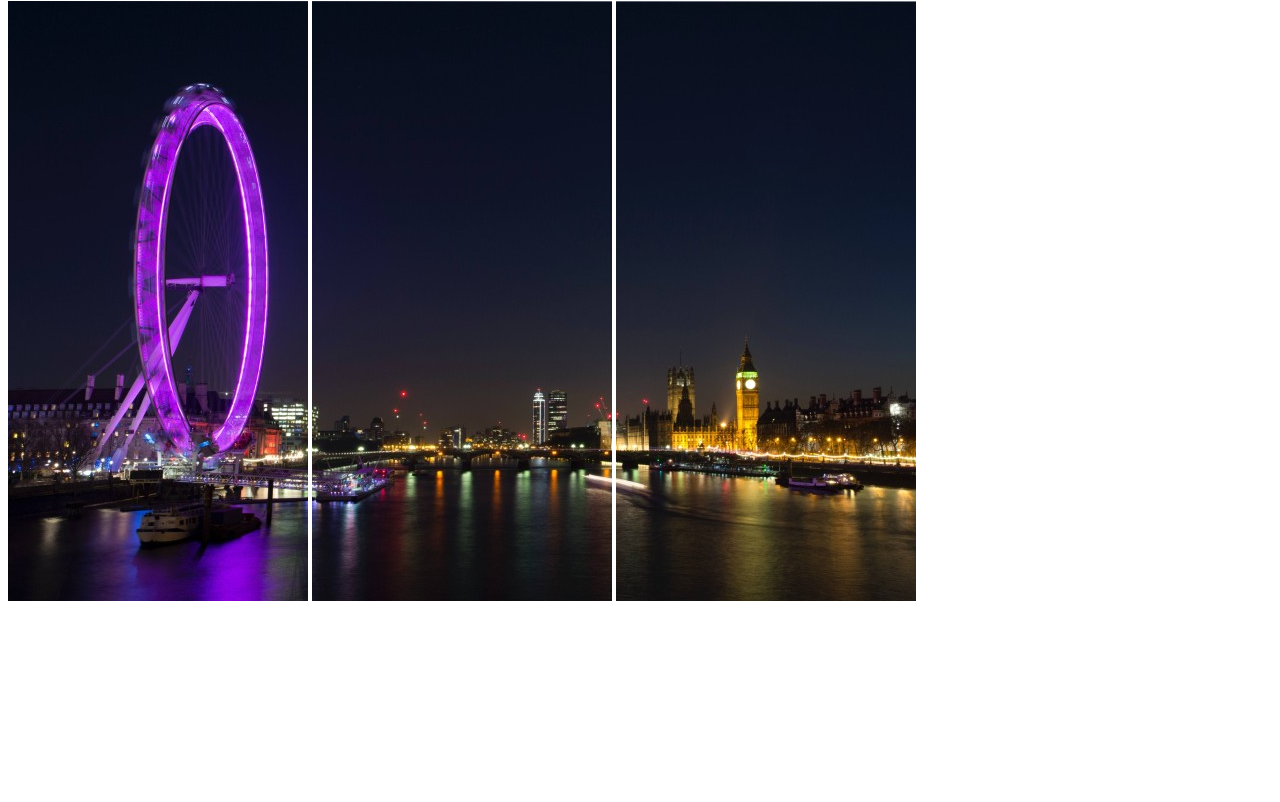
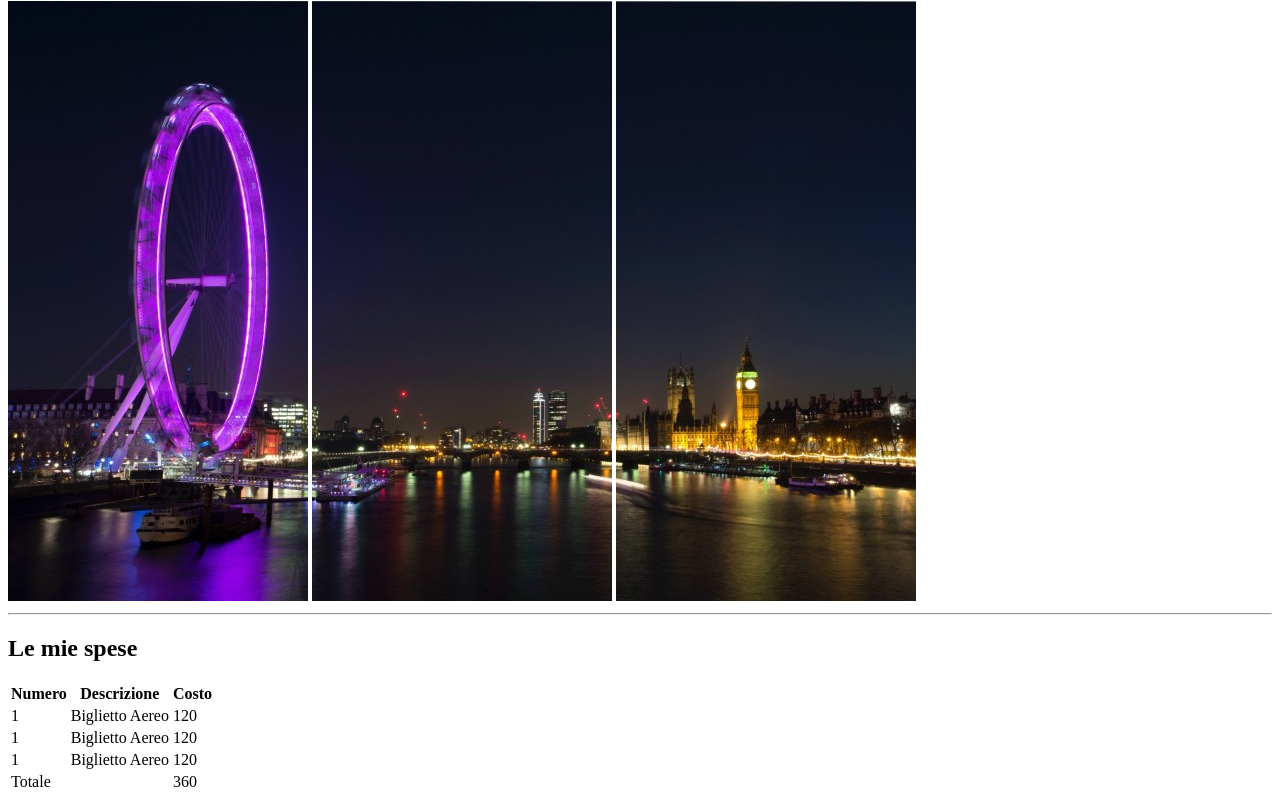
Before and after one commit to Faber000/html-london-trip, a plain HTML site: page index.html in a window 1280 px wide. Shown: the part 79-881 px from the top of the page. Before the commit the page ends 800 px from the top, so only its background shows below. Drawn offline with Linux system fonts and the light colour scheme.

Commit message:
aggiunta prima tabella

```diff
--- a/index.html
+++ b/index.html
@@ -15,15 +15,59 @@
                 <img src="img/img2.jpg" alt="">
                 <img src="img/img3.jpg" alt="">
             </div>
+            <hr>
         </header>
         <!-- /intestazione della pagina -->
 
         <!-- corpo della pagina -->
-        <main></main>
-        <!-- /corpo della pagina -->
+        <main>
+            <h2>Le mie spese</h2>
+            <table>
+                <!-- intestazione della tabella -->
+                <thead>
+                    <tr>
+                        <th>Numero</th>
+                        <th>Descrizione</th>
+                        <th>Costo</th>
+                    </tr>
+                </thead>
+                <!-- /intestazione della tabella -->
+
+                <!-- corpo della tabella -->
+                <tbody>
+                    <tr>
+                        <td>1</td>
+                        <td>Biglietto Aereo</td>
+                        <td>120</td>
+                    </tr>
+                    <tr>
+                        <td>1</td>
+                        <td>Biglietto Aereo</td>
+                        <td>120</td>
+                    </tr>
+                    <tr>
+                        <td>1</td>
+                        <td>Biglietto Aereo</td>
+                        <td>120</td>
+                    </tr>
+                </tbody>
+                <!-- /corpo della tabella -->
+
+                <!-- footer della tabella -->
+                <tfoot>
+                    <tr>
+                        <td>Totale</td>
+                        <td></td>
+                        <td>360</td>
+                    </tr>
+                </tfoot>
+                <!--/footer della tabella -->
+            </table>
+        </main>
+        <!--/corpo della pagina -->
 
         <!-- pie di pagina -->
         <footer></footer>
-        <!-- /pie di pagina -->
+        <!--/pie di pagina -->
     </body>
 </html>
```
